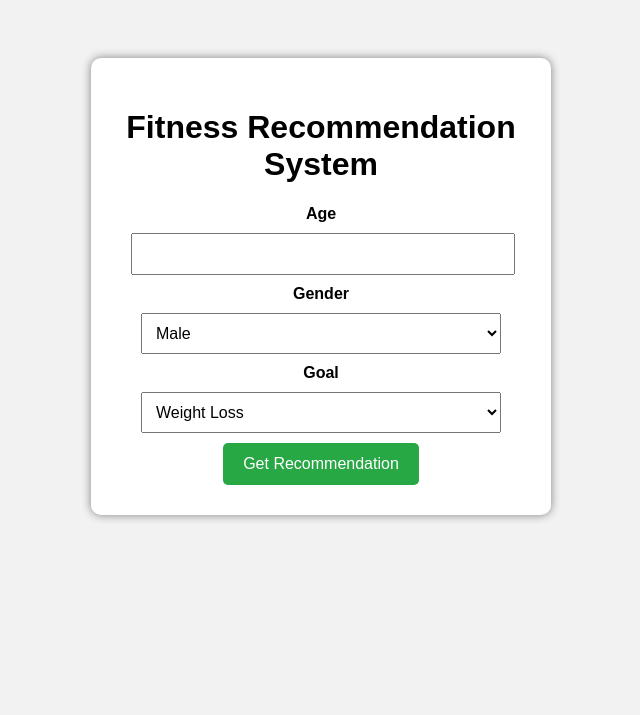
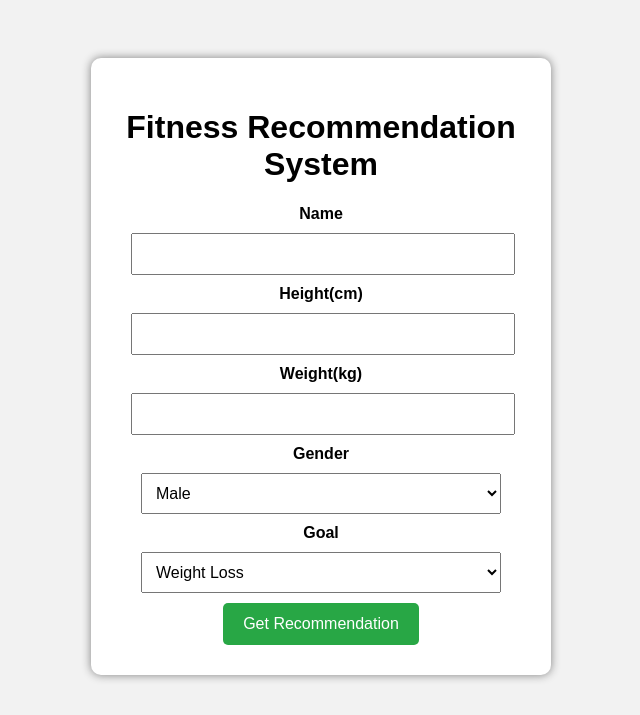
Before and after one commit to santhoshsrinika7/Fitness-AI, a Flask app: page / in a window 1280 px wide. Shown: the top 715 px of the page, without its empty margins (319-959 px from the left). Run offline with Flask 3, Linux system fonts and the light colour scheme.

Commit message:
Update index.html

```diff
--- a/templates/index.html
+++ b/templates/index.html
@@ -53,9 +53,14 @@
 <h1>Fitness Recommendation System</h1>
 
 <form action="/recommend" method="POST">
+<label><b>Name</b></label><br>
+<input type="text" name="name" required><br>
 
-<label><b>Age</b></label><br>
-<input type="number" name="age" required><br>
+<label><b>Height(cm)</b></label><br>
+<input type="number" name="height" required><br>
+
+<label><b>Weight(kg)</b></label><br>
+<input type="number" name="weight" required><br>
 
 <label><b>Gender</b></label><br>
 <select name="gender">
```
